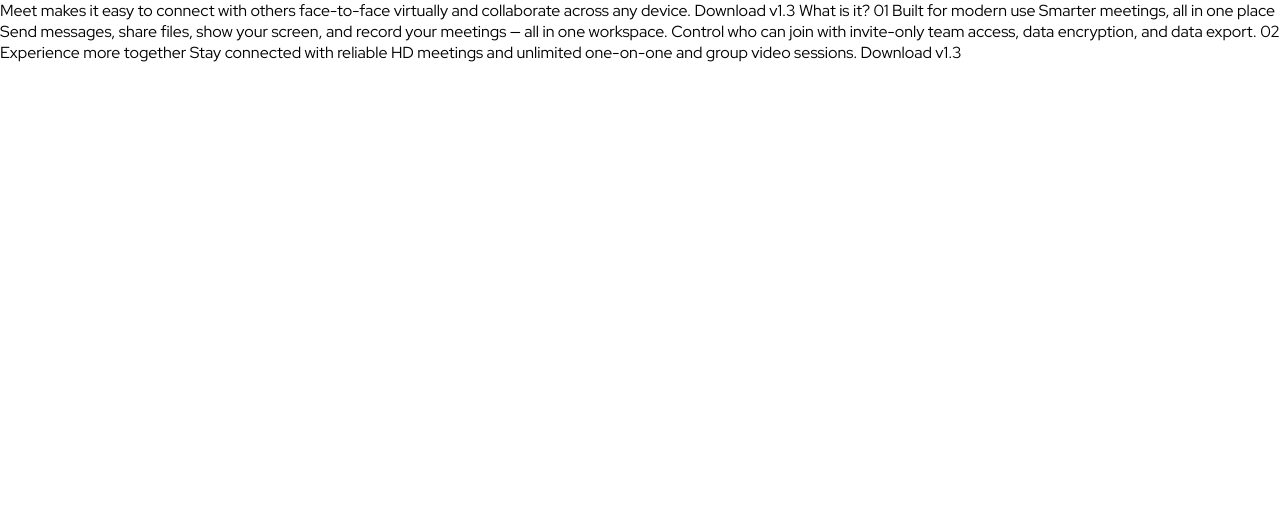
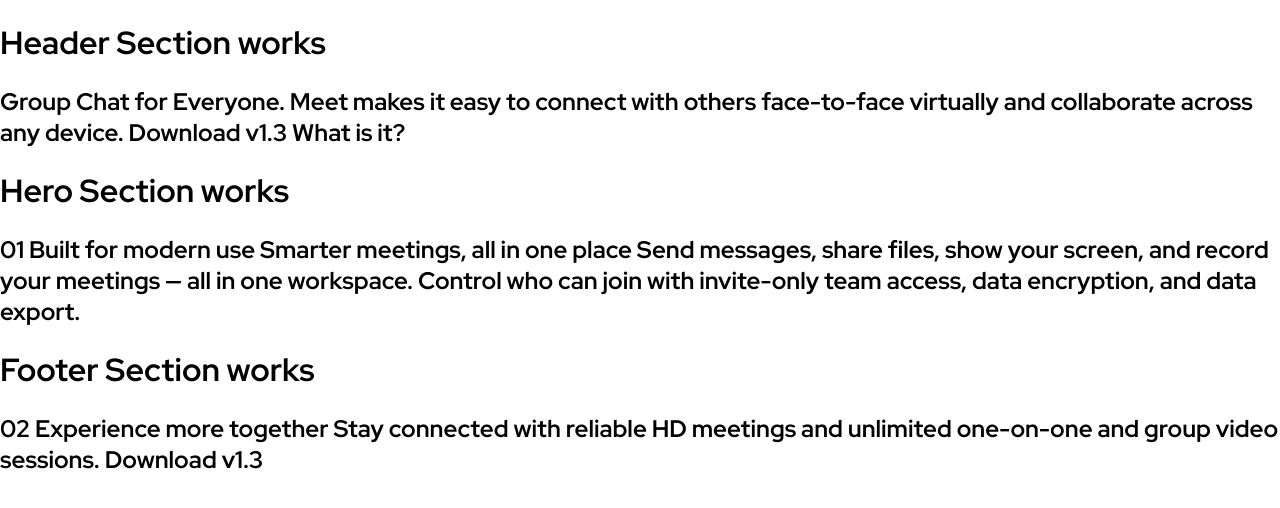
Before and after one commit to R3sty/meet-landing-homepage, a React (Vite) app: page / in a window 1280 px wide. Shown: the top 508 px of the page. Built offline with nearby package versions, Linux system fonts and the light colour scheme.

Commit message:
created sections

```diff
--- a/src/App.tsx
+++ b/src/App.tsx
@@ -1,17 +1,14 @@
+import Header from './sections/Header';
+import Hero from './sections/Hero';
+import Footer from './sections/Footer';
+
 function App() {
 	return (
-		<div>
-			<main>
-				Meet makes it easy to connect with others face-to-face virtually and
-				collaborate across any device. Download v1.3 What is it? 01 Built for
-				modern use Smarter meetings, all in one place Send messages, share
-				files, show your screen, and record your meetings — all in one
-				workspace. Control who can join with invite-only team access, data
-				encryption, and data export. 02 Experience more together Stay connected
-				with reliable HD meetings and unlimited one-on-one and group video
-				sessions. Download v1.3
-			</main>
-		</div>
+		<main>
+			<Header />
+			<Hero />
+			<Footer />
+		</main>
 	);
 }
 
--- a/src/scss/globals/_boilerplate.scss
+++ b/src/scss/globals/_boilerplate.scss
@@ -15,6 +15,5 @@
 body {
     margin: util.em(0);
     padding: util.em(0);
-    color: var(--text-color);
-    display: grid;
+    background-color: var(--white);
 }
--- a/src/scss/util/_breakpoints.scss
+++ b/src/scss/util/_breakpoints.scss
@@ -8,7 +8,6 @@
 
 $breakpoints-down: (
     "small": f.em(700),
-    //699.98/16
     "medium":f.em(900),
     "large":f.em(1440)
 );
--- /dev/null
+++ b/src/sections/Footer.tsx
@@ -0,0 +1,13 @@
+const Footer = () => {
+	return (
+		<div>
+			<h1>Footer Section works</h1>
+			<h2>
+				02 Experience more together Stay connected with reliable HD meetings and
+				unlimited one-on-one and group video sessions. Download v1.3
+			</h2>
+		</div>
+	);
+};
+
+export default Footer;
--- /dev/null
+++ b/src/sections/Header.tsx
@@ -0,0 +1,14 @@
+const Header = () => {
+	return (
+		<div>
+			<h1>Header Section works</h1>
+			<h2>
+				Group Chat for Everyone. Meet makes it easy to connect with others
+				face-to-face virtually and collaborate across any device. Download v1.3
+				What is it?
+			</h2>
+		</div>
+	);
+};
+
+export default Header;
--- /dev/null
+++ b/src/sections/Hero.tsx
@@ -0,0 +1,15 @@
+const Hero = () => {
+	return (
+		<div>
+			<h1>Hero Section works</h1>
+			<h2>
+				01 Built for modern use Smarter meetings, all in one place Send
+				messages, share files, show your screen, and record your meetings — all
+				in one workspace. Control who can join with invite-only team access,
+				data encryption, and data export.
+			</h2>
+		</div>
+	);
+};
+
+export default Hero;
```
